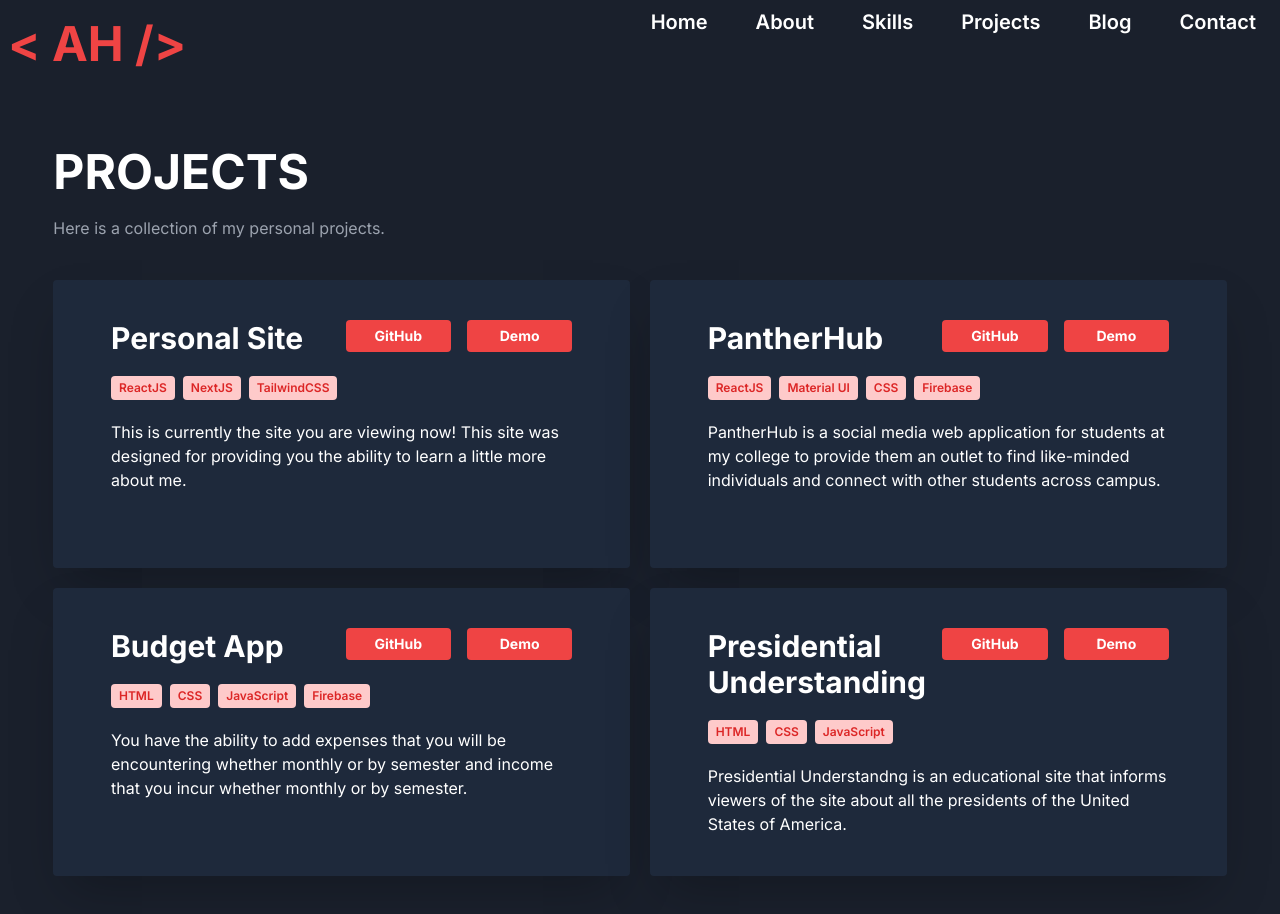
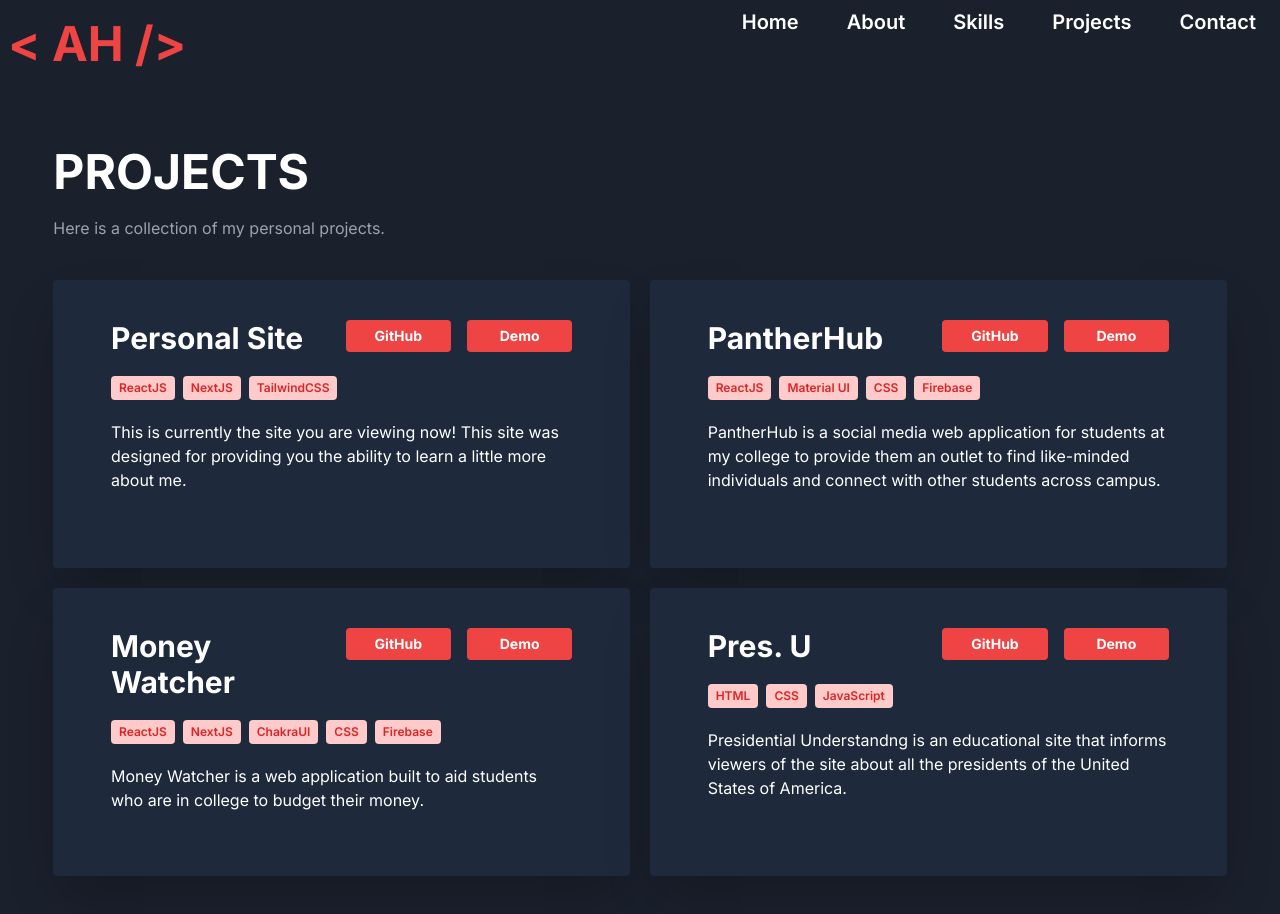
Before and after one commit to aholl7/Personal-Site, a Next.js app: page /projects in a window 1280 px wide. Built offline with nearby package versions, Linux system fonts and the light colour scheme.

Commit message:
Edit of information in Project Box and other minor changes

```diff
--- a/components/MNavComp.js
+++ b/components/MNavComp.js
@@ -2,7 +2,7 @@ import Link from "next/link";
 
 const NavComponent = () => {
     return (
-        <div className="z-10 shadow-2xl bg-slate-800 absolute w-full pb-10">
+        <div className="z-10 shadow-2xl bg-slate-800 absolute w-full pb-10 lg:hidden">
             <br />
             <Link href="/">
                 <a className="text-white mt-10 text-xl font-bold ml-2">Home</a>
@@ -16,9 +16,6 @@ const NavComponent = () => {
             <Link href="/projects">
                 <a className="text-white mt-5 text-xl font-bold ml-2">Projects</a>
             </Link><br /><br /><br />
-            <Link href="/blog">
-                <a className="text-white mt-5 text-xl font-bold ml-2">Blog</a>
-            </Link><br /><br /><br />
             <Link href="/contact">
                 <a className="text-white mt-5 text-xl font-bold ml-2">Contact</a>
             </Link><br />
--- a/components/Nav.js
+++ b/components/Nav.js
@@ -16,9 +16,6 @@ const NavBar = () => {
                 <Link href="/projects">
                     <a className="p-4 m-2 text-xl hover:text-red-500">Projects</a>
                 </Link>
-                <Link href="/blog">
-                    <a className="p-4 m-2 text-xl hover:text-red-500">Blog</a>
-                </Link>
                 <Link href="/contact">
                     <a className="p-4 m-2 text-xl hover:text-red-500">Contact</a>
                 </Link>
--- a/package.json
+++ b/package.json
@@ -6,6 +6,7 @@
     "start": "next start"
   },
   "dependencies": {
+    "@next/swc-darwin-x64": "^12.1.6",
     "next": "latest",
     "react": "17.0.2",
     "react-dom": "17.0.2"
--- a/pages/blog.js
+++ /dev/null
@@ -1,13 +0,0 @@
-import Header from "../components/Header.js";
-import React, {useEffect } from 'react';
-import PlaceHolder from "../components/placeholder";
-const Blog = () => {
-    return (
-        <div>
-            <Header />
-            <PlaceHolder />
-        </div>
-    );
-}
-
-export default Blog;
--- a/pages/projects.js
+++ b/pages/projects.js
@@ -79,15 +79,15 @@ const Portfolio = () => {
                             toggleModal={toggleModal}
                         />
                         <ProjectBox
-                            title={"Budget App"}
-                            tags={["HTML", "CSS", "JavaScript", "Firebase"]}
-                            description={"You have the ability to add expenses that you will be encountering whether monthly or by semester and income that you incur whether monthly or by semester."}
-                            link={"https://github.com/aholl7/BudgetApplication"}
+                            title={"Money Watcher"}
+                            tags={["ReactJS", "NextJS", "ChakraUI", "CSS", "Firebase"]}
+                            description={"Money Watcher is a web application built to aid students who are in college to budget their money."}
+                            link={"https://github.com/aholl7/BudgetApplicationV2"}
                             demoLink={"https://github.com/aholl7/BudgetApplication"}
                             isPublic={true}
                         />
                         <ProjectBox
-                            title={"Presidential Understanding"}
+                            title={"Pres. U"}
                             tags={["HTML", "CSS", "JavaScript"]}
                             description={"Presidential Understandng is an educational site that informs viewers of the site about all the presidents of the United States of America. "}
                             link={"https://github.com/aholl7/presidentalunderstanding.github.io"}
```
Also changed, not shown: .babelrc (added), 1 other file (tests, documents, lock files or other folders).
